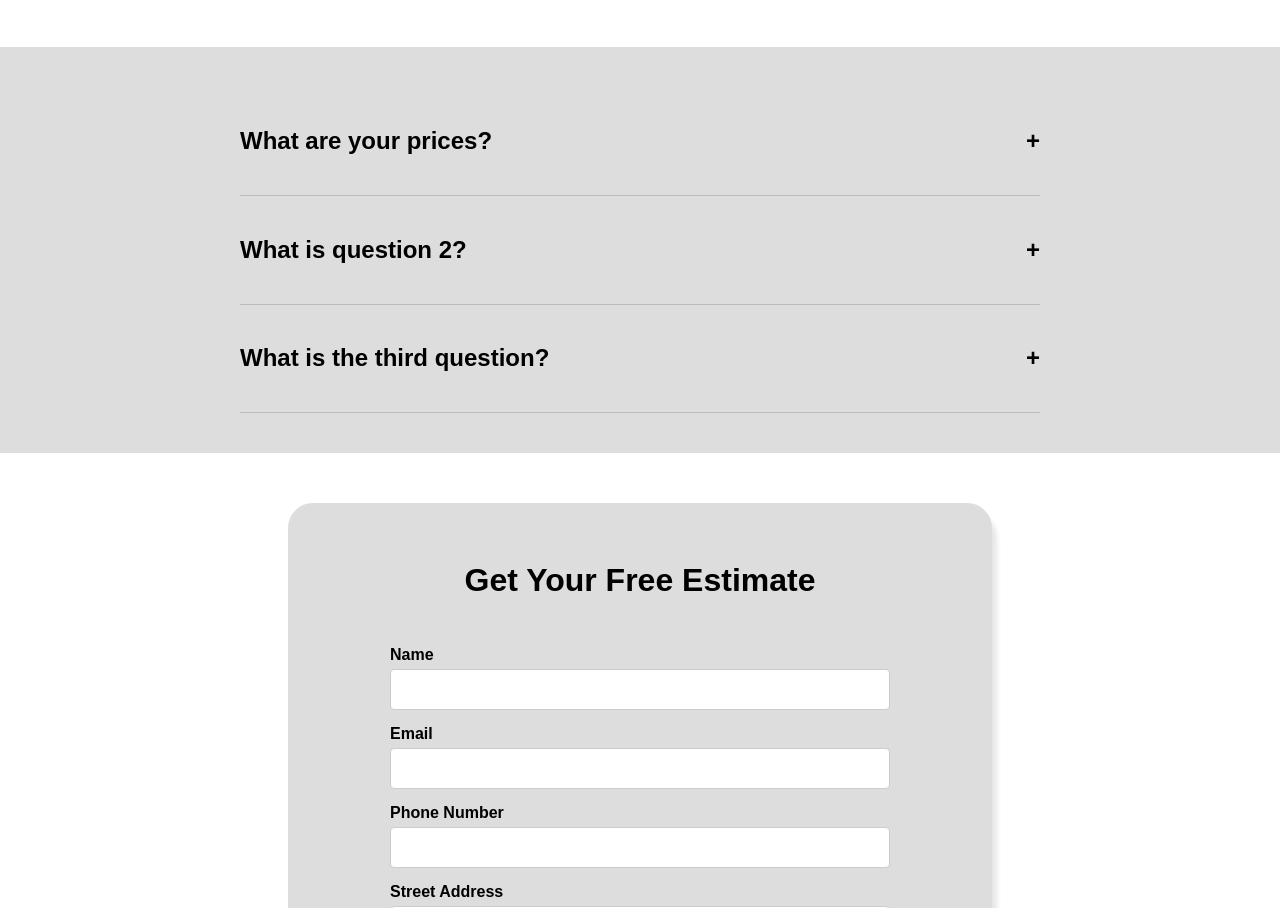
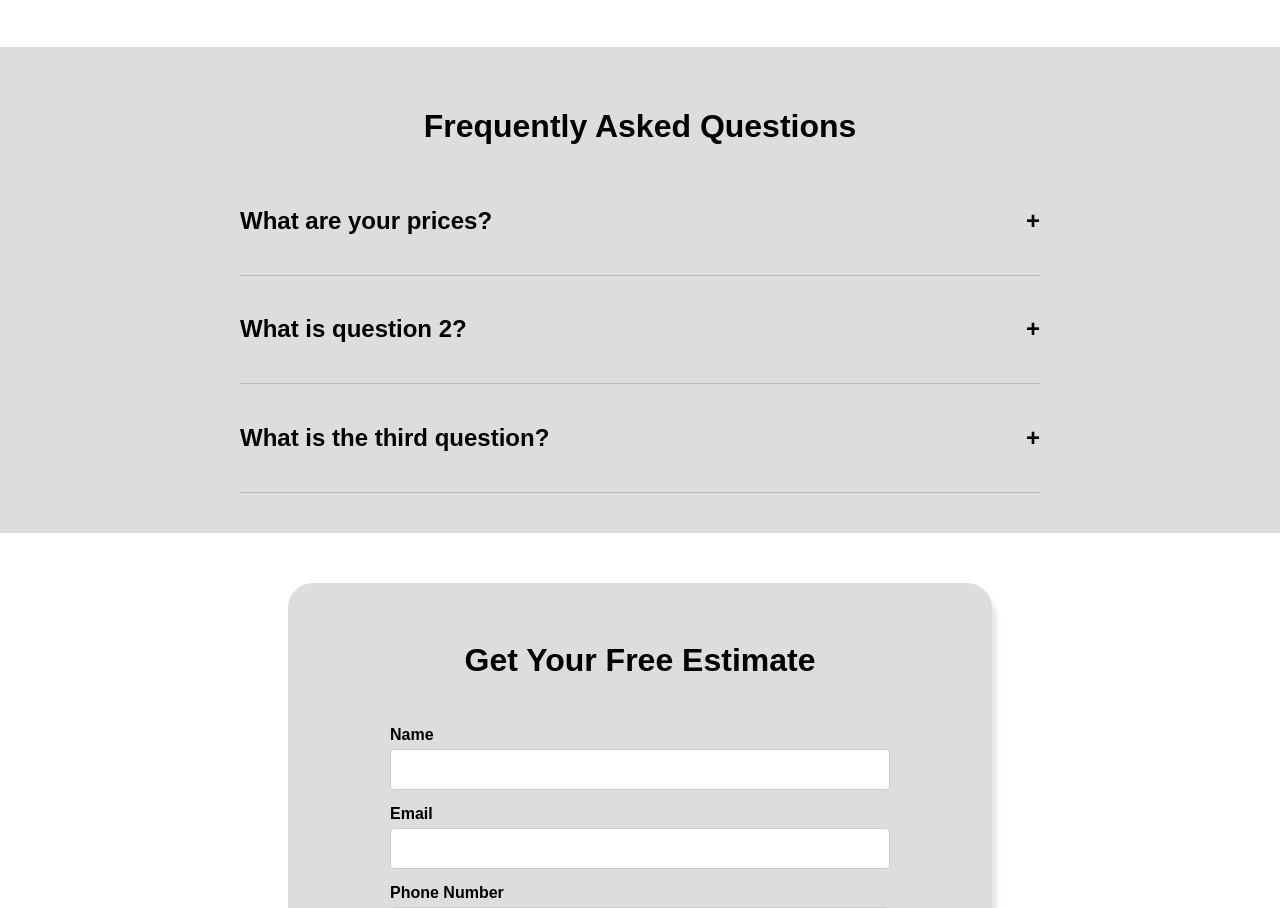
Before and after one commit to dominiccc13/concrete-demo, a website: page index.html in a window 1280 px wide. Shown: the part 1897-2805 px from the top of the page. Drawn offline with Linux system fonts and the light colour scheme; files that its build step writes are made by us from their sources; files whose address does not match are found by name.

Commit message:
update to FAQ

```diff
--- a/index.html
+++ b/index.html
@@ -92,6 +92,7 @@
     </div>
     <div id="faq-container">
         <div id="faq">
+            <h1 style="text-align: center;">Frequently Asked Questions</h1>
             <div class="question">
                 <input type="checkbox" id="faq-1" class="faq-toggle">
                 <label for="faq-1" class="question-header">
```
